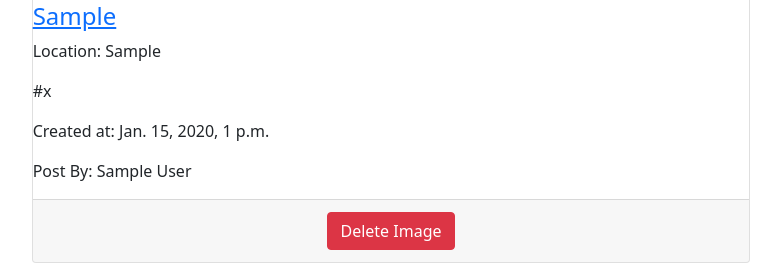
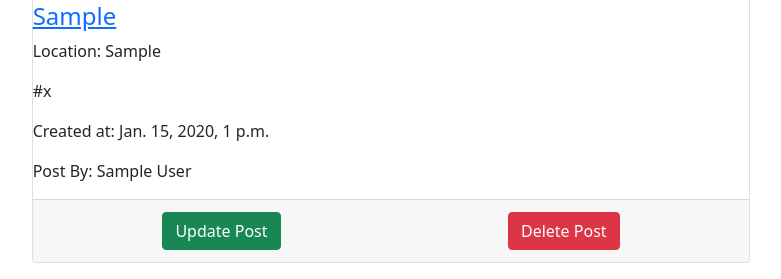
Before and after one commit to Daniel-Muruthi/instagramclone, a Django app: page /new/ in a window 1280 px wide. Shown: the part 600-879 px from the top of the page, without its empty margins (249-1030 px from the left). Run offline with Django 3.2, Linux system fonts and the light colour scheme; a user stored in the database is signed in; tables that the repository leaves empty hold one stand-in row (values such as "Sample post").

Commit message:
adding update articles ability

```diff
--- a/cloneapp/templates/index.html
+++ b/cloneapp/templates/index.html
@@ -29,8 +29,9 @@
                             <p>Created at: {{post.pub_date}}</p>
                             <p>Post By: {{post.author}}</p>
                             <div class="card-footer">
-                                <div class="d-flex my-1" style="justify-content: center;">
-                                    <a href="/{{image.id}}/delete/" class="btn btn-danger ">Delete Image</a>
+                                <div class="d-flex my-1" style="justify-content: space-around;">
+                                    <a href="{%url 'cloneapp:updatepost' post.id%}" class="btn btn-success ">Update Post</a>
+                                    <a href="post/{{post.id}}/update/" class="btn btn-danger ">Delete Post</a>
                                 </div>
                             </div>
                         </div>
--- a/cloneapp/urls.py
+++ b/cloneapp/urls.py
@@ -5,13 +5,12 @@ from django.conf import settings
 from django.conf.urls.static import static
 from django.contrib.auth import views as auth_views
 from django.contrib.auth.decorators import login_required
-from .views import SignUpForm, FindPostView, CreatePostView
+from .views import SignUpForm, FindPostView, CreatePostView, DeleteImage, UpdatePostView
 
 app_name = 'cloneapp'
 urlpatterns=[
     url(r'^$', views.landing, name='landingpage'),
-    # path("registration_form/", views.signup, name='emailsignup'),
-    # path("emaillogin/", views.login, name='emaillogin'),
+    url(r'^<int:pk>/delete/$', views.post_delete, name= 'delete'),
     path("index/", views.userhome, name='index'),
     path("new/", views.new_post, name='newpost'),
     path("post/new/", CreatePostView.as_view(), name='newerpost'),
@@ -19,7 +18,7 @@ urlpatterns=[
     url(r'^logout/$', auth_views.LogoutView.as_view(template_name='registration/logout.html'), name='logout'),
     url( r'^emailsignup/$',views.signup, name="emailsignup"),
     path('post/<int:pk>/', FindPostView.as_view(), name='findpost'),
-    # path()
+    path('post/<int:pk>/update/', UpdatePostView.as_view(), name='updatepost'),
 
 
 ]
--- a/cloneapp/views.py
+++ b/cloneapp/views.py
@@ -1,4 +1,4 @@
-from django.shortcuts import render, redirect
+from django.shortcuts import render, redirect, get_object_or_404
 from django.http import HttpResponse
 from django.contrib.auth.decorators import login_required
 from django.contrib import messages
@@ -8,8 +8,9 @@ from django.contrib.auth.forms import AuthenticationForm, UserCreationForm
 from .models import Post, HashTag, Location, UserProfile
 from django.http import HttpResponseRedirect
 from django.urls import reverse, reverse_lazy
-from django.views.generic import DetailView, FormView,UpdateView, CreateView
+from django.views.generic import DetailView, FormView,UpdateView, CreateView, DeleteView
 from django.views import generic
+from django.contrib.auth.mixins import LoginRequiredMixin
 
 def landing(request):
     if request.method == "POST":
@@ -127,7 +128,7 @@ class FindPostView(DetailView):
     model = Post
     template_name = 'findpost.html'
 
-class CreatePostView(CreateView):
+class CreatePostView(LoginRequiredMixin, CreateView):
     model = Post
     template_name='post_form.html'
     fields =['image', 'postcaption', 'location', 'hashtag']
@@ -136,3 +137,24 @@ class CreatePostView(CreateView):
     def form_valid(self, form):
         form.instance.author = self.request.user
         return super().form_valid(form)
+
+class UpdatePostView(LoginRequiredMixin, UpdateView):
+    model = Post
+    template_name='post_form.html'
+    fields =['image', 'postcaption', 'location', 'hashtag']
+
+
+    def form_valid(self, form):
+        form.instance.author = str(self.request.user)
+        return super().form_valid(form)
+
+def post_delete(request, id):
+    posts = Post.show_posts()
+    delimage= get_object_or_404(Post, pk=id).delete()
+
+    return render(request, 'index.html', {"post":posts})
+
+class DeleteImage(DeleteView):
+    models=Post
+    template_name='delete.html'
+    success_url=reverse_lazy('index')
```
